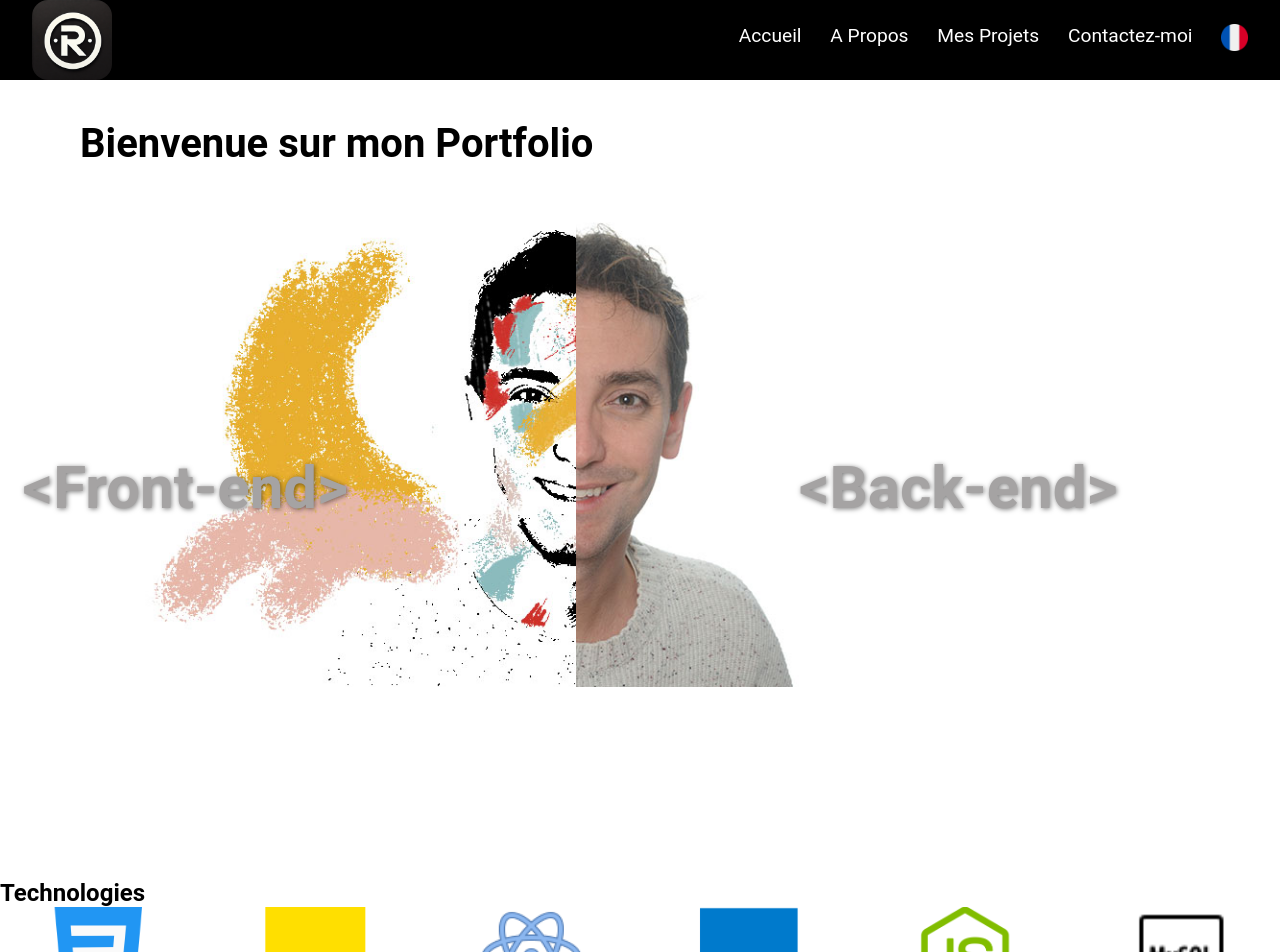
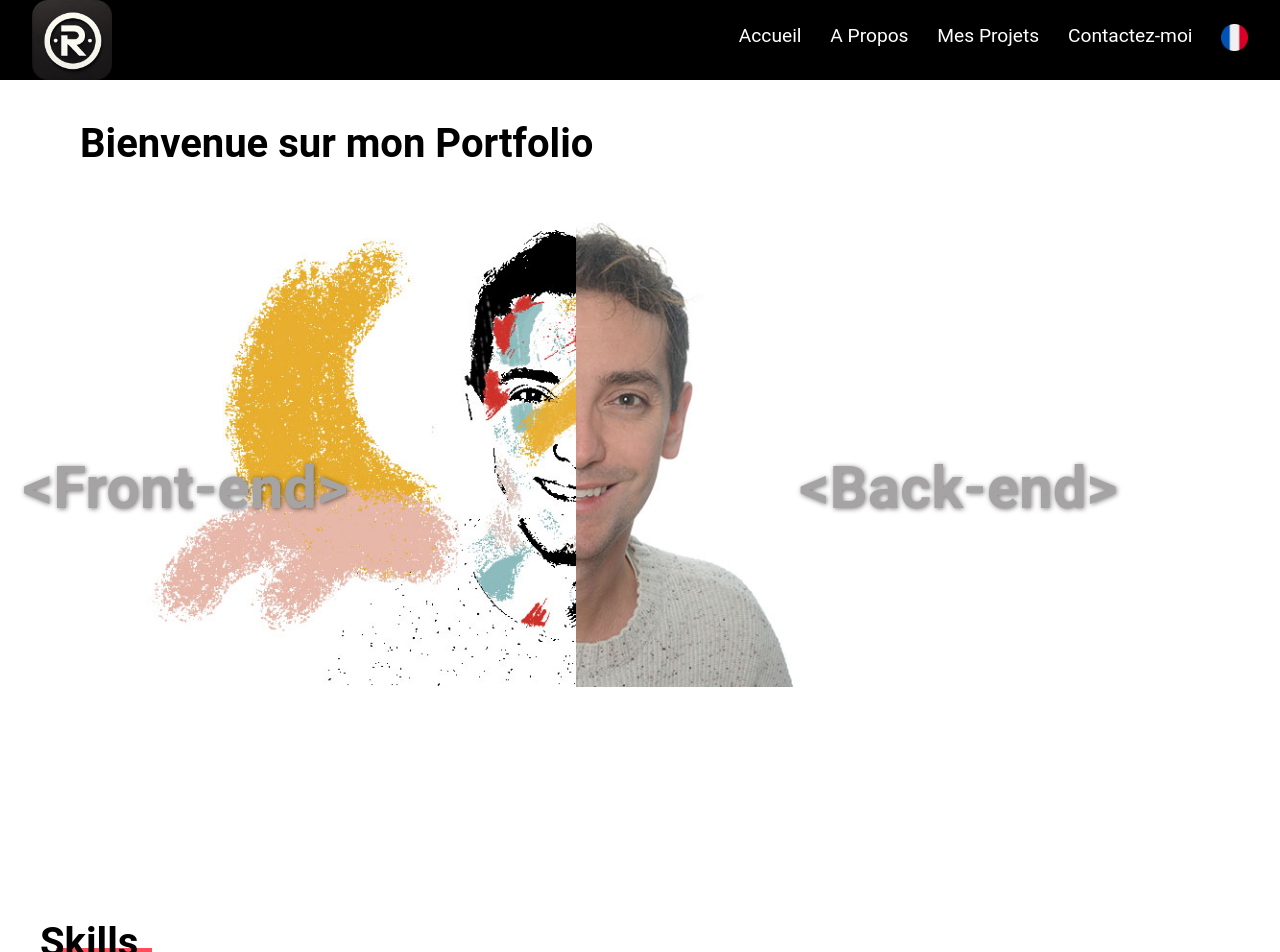
Before and after one commit to RomainVarra/Portfolio, a React (Vite) app: page / in a window 1280 px wide. Shown: the top 952 px of the page. Built offline with nearby package versions, Linux system fonts and the light colour scheme; a web font is replaced by a local one.

Commit message:
transform carousel style and scrolling

```diff
--- a/src/components/Carousel/Carousel.tsx
+++ b/src/components/Carousel/Carousel.tsx
@@ -6,6 +6,7 @@ import styles from "./Carousel.module.css";
 
 import "swiper/css";
 import "swiper/css/autoplay";
+import { useTranslation } from "../../contexts/LangContext";
 
 const Carousel = () => {
   const swiperParams = {
@@ -39,10 +40,11 @@ const Carousel = () => {
       </SwiperSlide>
     ));
   };
+  const {translations} = useTranslation();
 
   return (
     <section id="skills" aria-label="Skills" className={styles.carouselWrapper}>
-      <h2>Technologies</h2>
+      <h2 className={styles.carouselTitle}>{translations.Carousel.skills}</h2>
       <Swiper {...swiperParams} className={styles.swiper}>
         {renderLogos(Logos, "top")}
       </Swiper>
--- a/src/components/Carousel/carousel.module.css
+++ b/src/components/Carousel/carousel.module.css
@@ -3,6 +3,22 @@
     background-color: white;
   }
 
+  .carouselTitle {
+    position: relative;
+    font-size: 2.5rem;
+    z-index: 1;
+    margin: 1em 0 2em 1em;
+  }
+
+  .carouselTitle::before {
+    position: absolute;
+    content: '';
+    border-bottom: 16px solid #ff4d5a;
+    width: 6rem;
+    left: 1rem;
+    top: 1.8rem;
+    z-index: -1;
+}
   .swiper {
     width: 100%;
     overflow: hidden;
--- a/src/lib/types.ts
+++ b/src/lib/types.ts
@@ -36,7 +36,11 @@ ErrorPage : {
   error : string;
   goBackHome: string;
 }
+Carousel : {
+  skills: string;
+}
 };
+
 
 export type TranslationsType = {
   en: TranslationContent;
--- a/src/locales/en.json
+++ b/src/locales/en.json
@@ -26,6 +26,9 @@
         "error": "The error. The unexpected thing. The page that's acting up. The developer really messed up is job !",
         "goBackHome" : "Go back to Homepage"
     },
+    "Carousel" : {
+        "skills" : "Skills"
+    },
     "MyProjectsDetails": {
         "details": "Project details of",
         "description": {
--- a/src/locales/fr.json
+++ b/src/locales/fr.json
@@ -26,6 +26,9 @@
         "error": "L'erreur. Le truc pas prévu. La page qui déconne. Le développeur a vraiment mal fait son travail !",
         "goBackHome" : "Revenir à l'Accueil"
     },
+    "Carousel" : {
+        "skills" : "Skills"
+    },
     "MyProjectsDetails": {
         "details": "Details du projet",
         "description": {
```
